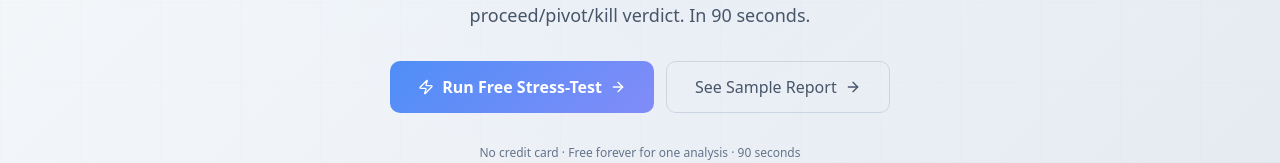
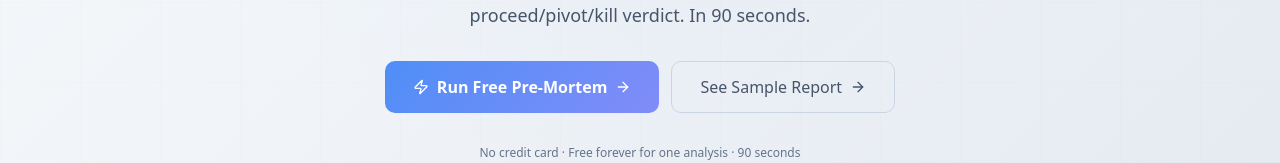
Before and after one commit to AIWMCX/aiwmcquantis, a React (Vite) app: page / in a window 1280 px wide. Shown: the part 531-694 px from the top of the page. Built offline with nearby package versions, Linux system fonts and the light colour scheme; no server answers; the database is empty.

Commit message:
Preceding changes

```diff
--- a/src/components/landing/MobileHero.tsx
+++ b/src/components/landing/MobileHero.tsx
@@ -87,7 +87,7 @@ export function MobileHero() {
               data-event-id="start_validation_click"
             >
               <Zap className="w-5 h-5" />
-              Run Free Stress-Test
+              Run Free Pre-Mortem
               <ArrowRight className="w-4 h-4" />
             </Button>
             <Button
```
